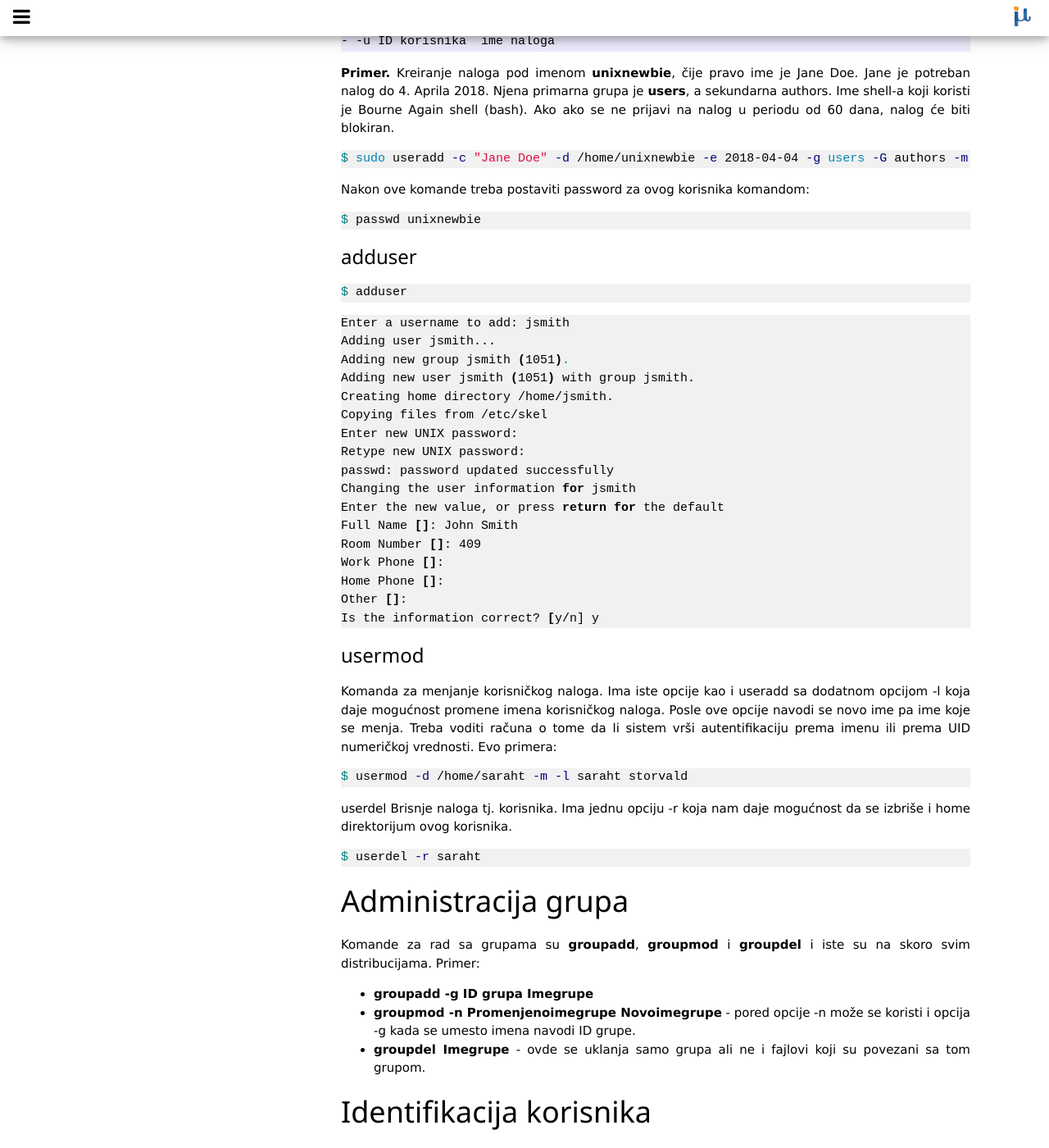
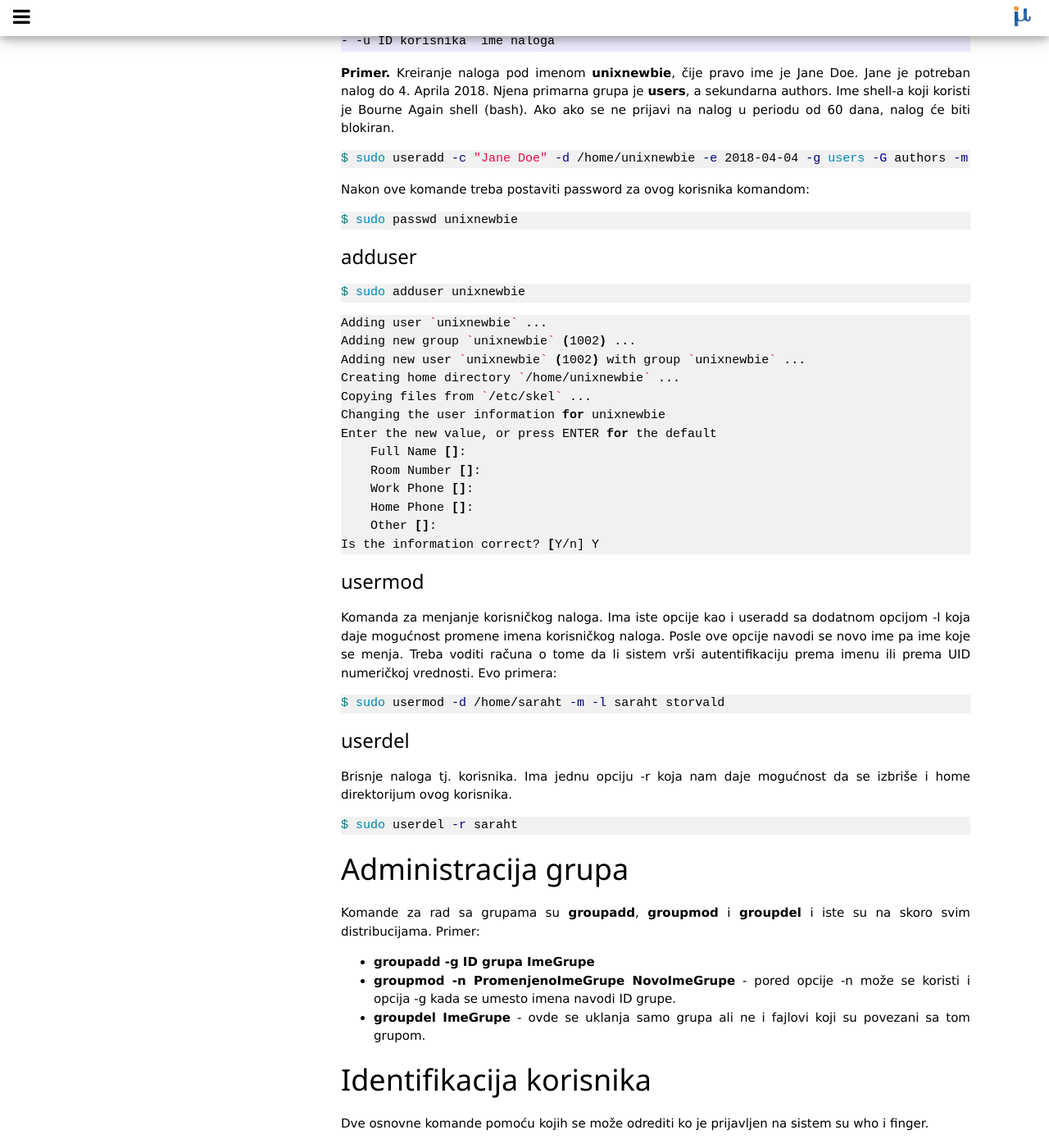
Before and after one commit to knezevicmarko/knezevicmarko.github.io, a Jekyll site: the page built from _os1/2017/204-linux4.md, in a window 1280 px wide and 1400 px high, scrolled down 4530 px. Shown: the whole window at 82% size. Built offline with Jekyll 4.4.1, drawn with Linux system fonts in a browser that asks for light colours; nearby versions of some CDN libraries; comment, search, counter and statistics services are not loaded; some of the changed text lies outside the part shown.

Commit message:
Priprema III os1

```diff
--- a/_os1/2017/204-linux4.md
+++ b/_os1/2017/204-linux4.md
@@ -151,54 +151,51 @@ $ sudo useradd -c "Jane Doe" -d /home/unixnewbie -e 2018-04-04 -g users -G autho
 {% endhighlight %}
 Nakon ove komande treba postaviti password za ovog korisnika komandom:
 {% highlight bash %}
-$ passwd unixnewbie
+$ sudo passwd unixnewbie
 {% endhighlight %}
 
 ### adduser
 
 {% highlight bash %}
-$ adduser
+$ sudo adduser unixnewbie
 {% endhighlight %}
 {% highlight bash %}
-Enter a username to add: jsmith
-Adding user jsmith...
-Adding new group jsmith (1051).
-Adding new user jsmith (1051) with group jsmith.
-Creating home directory /home/jsmith.
-Copying files from /etc/skel
-Enter new UNIX password:
-Retype new UNIX password:
-passwd: password updated successfully
-Changing the user information for jsmith
-Enter the new value, or press return for the default
-Full Name []: John Smith
-Room Number []: 409
-Work Phone []:
-Home Phone []:
-Other []:
-Is the information correct? [y/n] y
+Adding user `unixnewbie` ...
+Adding new group `unixnewbie` (1002) ...
+Adding new user `unixnewbie` (1002) with group `unixnewbie` ...
+Creating home directory `/home/unixnewbie` ...
+Copying files from `/etc/skel` ...
+Changing the user information for unixnewbie
+Enter the new value, or press ENTER for the default
+    Full Name []:
+    Room Number []:
+    Work Phone []:
+    Home Phone []:
+    Other []:
+Is the information correct? [Y/n] Y
 {% endhighlight %}
 
 ### usermod
 
 Komanda za menjanje korisničkog naloga. Ima iste opcije kao i useradd sa dodatnom opcijom -l koja daje mogućnost promene imena korisničkog naloga. Posle ove opcije navodi se novo ime pa ime koje se menja. Treba voditi računa o tome da li sistem vrši autentifikaciju prema imenu ili prema UID numeričkoj vrednosti. Evo primera:
 {% highlight bash %}
-$ usermod -d /home/saraht -m -l saraht storvald
+$ sudo usermod -d /home/saraht -m -l saraht storvald
 {% endhighlight %}
 
-userdel
+### userdel
+
 Brisnje naloga tj. korisnika. Ima jednu opciju -r koja nam daje mogućnost da se izbriše i home direktorijum ovog korisnika.
 {% highlight bash %}
-$ userdel -r saraht
+$ sudo userdel -r saraht
 {% endhighlight %}
 
 # Administracija grupa
 
 Komande za rad sa grupama su **groupadd**, **groupmod** i **groupdel** i iste su na skoro svim distribucijama. Primer:
 
-* **groupadd -g ID grupa Imegrupe**
-* **groupmod -n Promenjenoimegrupe Novoimegrupe** - pored opcije -n može se koristi i opcija -g kada se umesto imena navodi ID grupe.
-* **groupdel Imegrupe** - ovde se uklanja samo grupa ali ne i fajlovi koji su povezani sa tom grupom.
+* **groupadd -g ID grupa ImeGrupe**
+* **groupmod -n PromenjenoImeGrupe NovoImeGrupe** - pored opcije -n može se koristi i opcija -g kada se umesto imena navodi ID grupe.
+* **groupdel ImeGrupe** - ovde se uklanja samo grupa ali ne i fajlovi koji su povezani sa tom grupom.
 
 # Identifikacija korisnika
 
@@ -217,25 +214,6 @@ jsmith 		pts/1 Mar 24 19:50 	(lab409.internal.vets.edu.rs)
 $ who -q
 root 		jsmith
 # users=2
-{% endhighlight %}
-
-### finger
-
-Komanda finger daje sličan rezultat - prikazuje korisnike prijavljene na sistem, a pomoću nje se mogu dobiti i detaljne informacije o korisnicima iz /etc/passwd datoteke, **bez obzira da li su oni trenutno prijavljeni na sistem ili ne**. Dodatno se mogu dobiti i **informacije o korisnicima udaljenih sistema** (npr: finger coyote@acme.com), ali se takvi pokušaji najčešće završe porukom "connection refused".
-{% highlight bash %}
-$ finger
-Login 	Name 		Tty 	Idle 	Login	Time
-jsmith John Smith 	pts/1 1 	Mar 25 15:48 	(nicotine)
-root 	root *	pts/0 	Mar 25 15:47 	(nicotine)
-{% endhighlight %}
-{% highlight bash %}
-$ finger jsmith
-Login: jsmith 				Name: John Smith Jr.
-Directory: /home/jsmith 		Shell: /bin/bash
-Office: 425, 39xx450 			Home Phone: 44xx012
-Last login Wed Mar 24 17:28 (CET) on pts/1 from nicotine
-No mail.
-No Plan.
 {% endhighlight %}
 
 ## Privremeno prijavljivanje na sistem pod drugim imenom
@@ -291,7 +269,7 @@ $ whoami
 jsmith pts/1 Mar 25 16:09 (nicotine.internal.vets.edu.rs)
 {% endhighlight %}
 {% highlight bash %}
-$ su -
+$ sudo su -
 Password:
 {% endhighlight %}
 {% highlight bash %}
```
Also changed, not shown: other parts of _os1/2017/204-linux4.md (+1 -1 lines), _os1/2017/205-linux5.md (added, +330 -0 lines).
